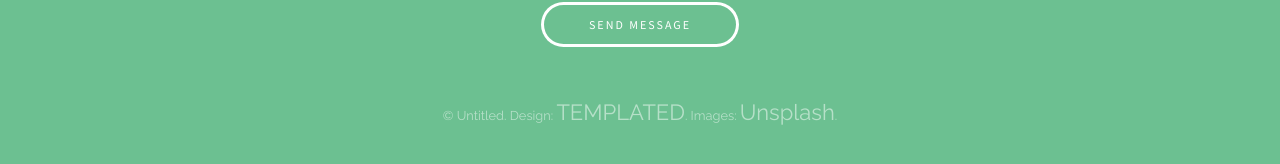
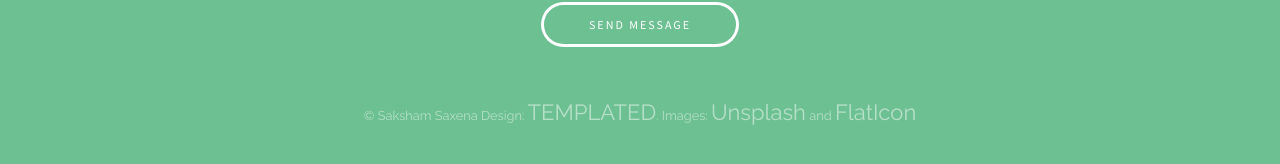
Before and after one commit to Saksham-Saxena/Saksham-Saxena.github.io, a plain HTML site: page About.html in a window 1280 px wide. Shown: the part 1745-1909 px from the top of the page. Drawn offline with Linux system fonts and the light colour scheme.

Commit message:
Update About.html

```diff
--- a/About.html
+++ b/About.html
@@ -88,10 +88,9 @@
 					</form>
 
 					<div class="copyright">
-						&copy; Untitled. Design: <a href="https://templated.co">TEMPLATED</a>. Images: <a href="https://unsplash.com">Unsplash</a>.
+						&copy; Saksham Saxena Design: <a href="https://templated.co">TEMPLATED</a>. Images: <a href="https://unsplash.com">Unsplash</a> and <a href="https://www.flaticon.com">FlatIcon</a>
 					</div>
 
-				</div>
 			</footer>
 
 		<!-- Scripts -->
```
